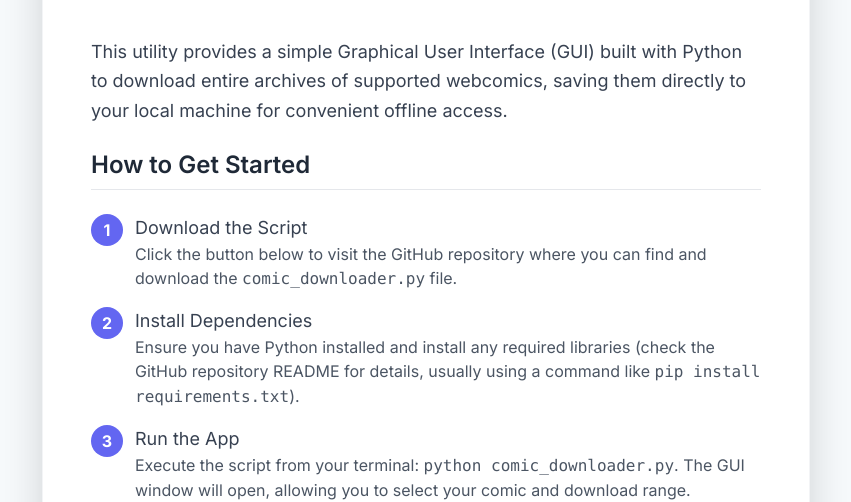
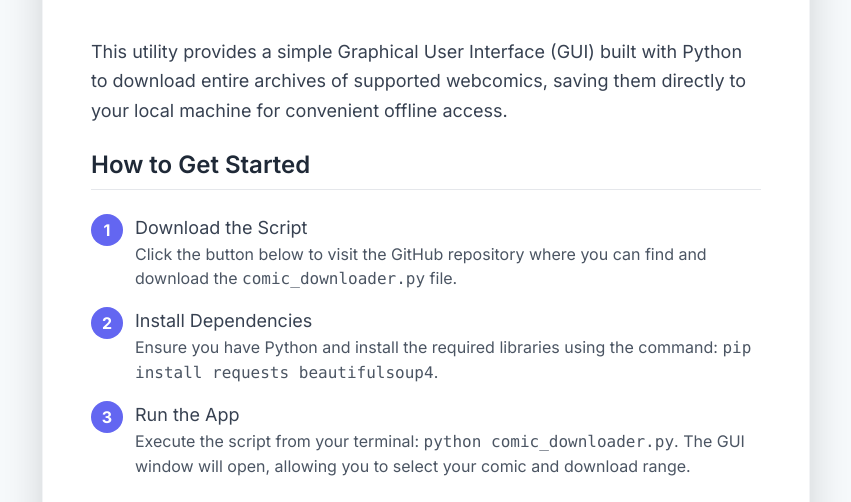
Before and after one commit to msq2010/Comic-Downloader, a plain HTML site: page index.html in a window 1280 px wide. Shown: the part 152-654 px from the top of the page, without its empty margins (214-1065 px from the left). Drawn offline with nearby package versions, Linux system fonts and the light colour scheme.

Commit message:
changed index.html text

```diff
--- a/index.html
+++ b/index.html
@@ -48,7 +48,7 @@
                     <span class="flex-shrink-0 w-8 h-8 rounded-full bg-indigo-500 text-white font-bold flex items-center justify-center mr-3">2</span>
                     <div class="flex-grow">
                         <p class="font-medium text-lg">Install Dependencies</p>
-                        <p class="text-gray-600">Ensure you have Python installed and install any required libraries (check the GitHub repository README for details, usually using a command like <code>pip install requirements.txt</code>).</p>
+                        <p class="text-gray-600">Ensure you have Python and install the required libraries using the command: <code>pip install requests beautifulsoup4</code>.</p>
                     </div>
                 </li>
                 <li class="flex items-start">
```
